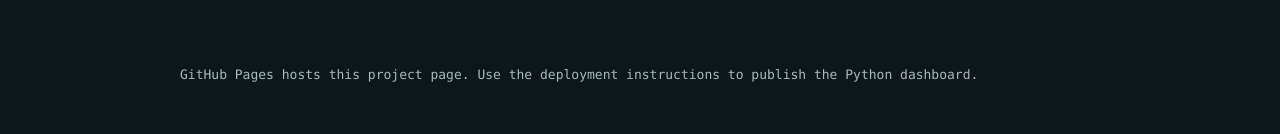
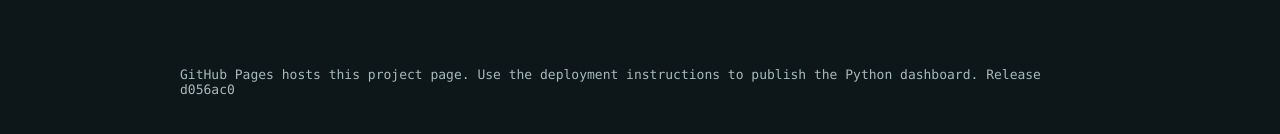
Before and after one commit to Harikrishnan120A/SigNexis, a plain HTML site: page docs/index.html in a window 1280 px wide. Shown: the part 642-776 px from the top of the page. Drawn offline with Linux system fonts and the light colour scheme.

Commit message:
Refresh published landing page

```diff
--- a/docs/index.html
+++ b/docs/index.html
@@ -42,7 +42,7 @@
         <li>Before / after quality metrics</li>
       </ul>
     </section>
-    <footer>GitHub Pages hosts this project page. Use the deployment instructions to publish the Python dashboard.</footer>
+    <footer>GitHub Pages hosts this project page. Use the deployment instructions to publish the Python dashboard. <span>Release d056ac0</span></footer>
   </main>
 </body>
 </html>
```
Also changed, not shown: index.html (+1 -1 lines).
